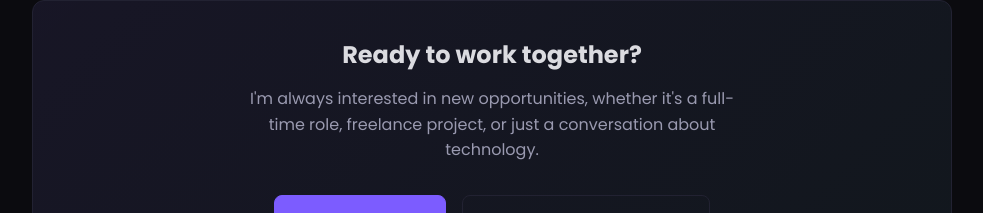
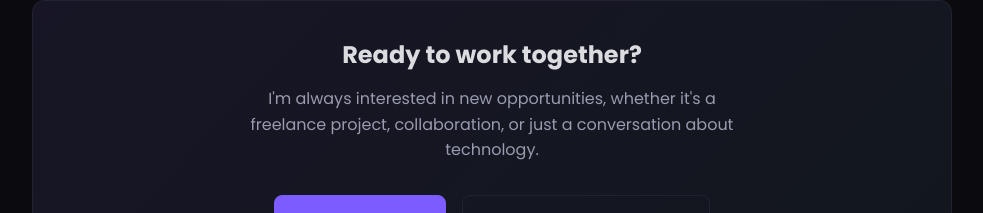
Before and after one commit to nickdujakovich/nickdujakovich.github.io, a React (Vite) app: page / in a window 1280 px wide. Shown: the part 6444-6657 px from the top of the page, without its empty margins (148-1131 px from the left). Built offline with nearby package versions, Linux system fonts and the light colour scheme.

Commit message:
change wording

```diff
--- a/src/components/Contact.tsx
+++ b/src/components/Contact.tsx
@@ -53,7 +53,7 @@ export function Contact() {
 
             <div className="contact-cta">
                 <h2>Ready to work together?</h2>
-                <p>I'm always interested in new opportunities, whether it's a full-time role, freelance project, or just a conversation about technology.</p>
+                <p>I'm always interested in new opportunities, whether it's a freelance project, collaboration, or just a conversation about technology.</p>
                 <div className="contact-cta-buttons">
                     <a href={`mailto:${content.contact.email}`} className="cta-button primary">
                         <EmailIcon width={16} height={16} />
```
